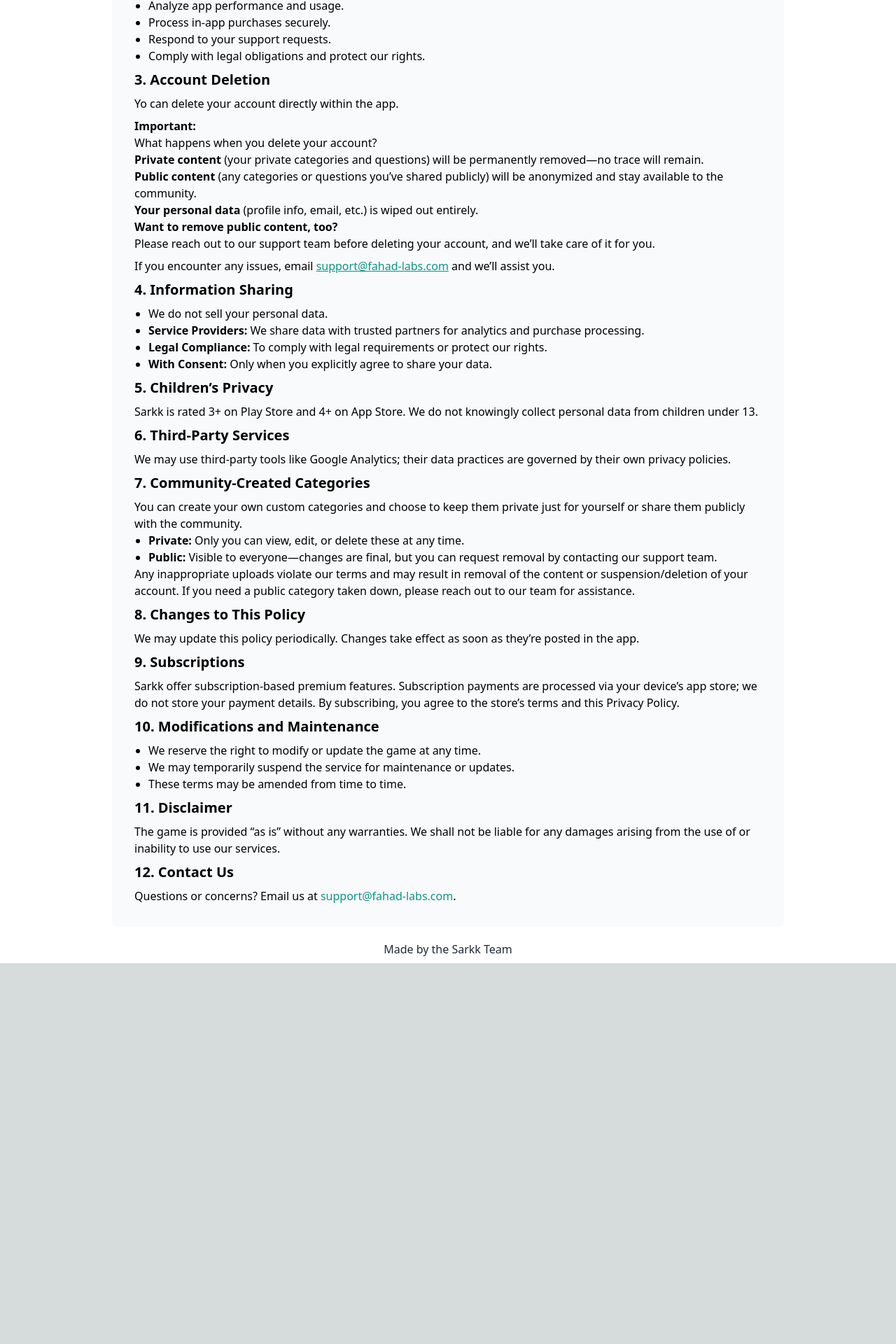
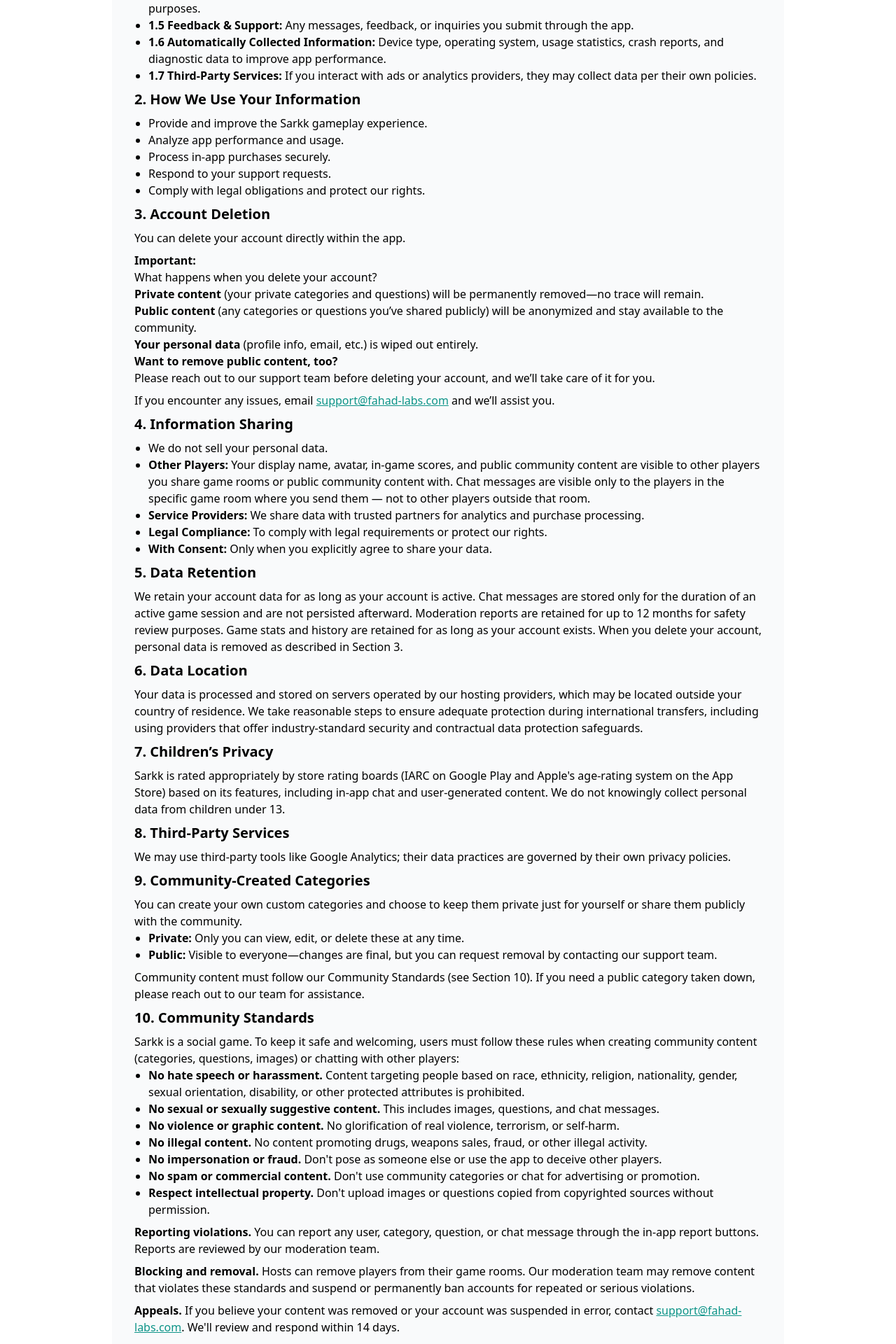
Before and after one commit to Fahad-Ha/My-Portfolio, a Next.js app: page /sarkk-privacy-policy in a window 1280 px wide. Shown: the part 792-2712 px from the top of the page at 70% size. Before the commit the page ends 2168 px from the top, so only its background shows below. Built offline with nearby package versions, Linux system fonts and the light colour scheme.

Commit message:
added community and other stuff to sarkk policy

```diff
--- a/pages/sarkk-privacy-policy.js
+++ b/pages/sarkk-privacy-policy.js
@@ -54,17 +54,36 @@
                 and profile picture.
               </li>
               <li>
-                <strong>1.2 Feedback & Support:</strong> Any messages, feedback,
+                <strong>1.2 Profile & Gameplay Data:</strong> Your display name
+                (which is visible to other players in game rooms and on
+                community content), in‑game stats, and gameplay history.
+              </li>
+              <li>
+                <strong>1.3 User‑Generated Content:</strong> Categories and
+                questions you create, and any cover images or question images
+                you upload. Content you mark as public is stored on our servers
+                and visible to other players; private content is only visible
+                to you.
+              </li>
+              <li>
+                <strong>1.4 Chat Messages:</strong> Messages you send to other
+                players in game rooms are transmitted through our servers so
+                they can be delivered to other participants. We may also
+                temporarily process chat content for safety and moderation
+                purposes.
+              </li>
+              <li>
+                <strong>1.5 Feedback & Support:</strong> Any messages, feedback,
                 or inquiries you submit through the app.
               </li>
 
               <li>
-                <strong>1.3 Automatically Collected Information:</strong> Device
+                <strong>1.6 Automatically Collected Information:</strong> Device
                 type, operating system, usage statistics, crash reports, and
                 diagnostic data to improve app performance.
               </li>
               <li>
-                <strong>1.4 Third‑Party Services:</strong> If you interact with
+                <strong>1.7 Third‑Party Services:</strong> If you interact with
                 ads or analytics providers, they may collect data per their own
                 policies.
               </li>
@@ -85,7 +104,7 @@
               3. Account Deletion
             </h4>
             <p className="dark:text-gray-200">
-              Yo can delete your account directly within the app.
+              You can delete your account directly within the app.
             </p>
             <p className="pt-2 dark:text-gray-200">
               <strong>Important:</strong>{" "}
@@ -131,6 +150,14 @@
             <ul className="list-disc pl-5 dark:text-gray-200">
               <li>We do not sell your personal data.</li>
               <li>
+                <strong>Other Players:</strong> Your display name, avatar,
+                in‑game scores, and public community content are visible to
+                other players you share game rooms or public community
+                content with. Chat messages are visible only to the players
+                in the specific game room where you send them — not to other
+                players outside that room.
+              </li>
+              <li>
                 <strong>Service Providers:</strong> We share data with trusted
                 partners for analytics and purchase processing.
               </li>
@@ -145,15 +172,43 @@
             </ul>
 
             <h4 className="text-xl font-semibold py-2 dark:text-teal-400">
-              5. Children’s Privacy
+              5. Data Retention
             </h4>
             <p className="dark:text-gray-200">
-              Sarkk is rated 3+ on Play Store and 4+ on App Store. We do not
-              knowingly collect personal data from children under 13.
+              We retain your account data for as long as your account is
+              active. Chat messages are stored only for the duration of an
+              active game session and are not persisted afterward. Moderation
+              reports are retained for up to 12 months for safety review
+              purposes. Game stats and history are retained for as long as
+              your account exists. When you delete your account, personal
+              data is removed as described in Section 3.
             </p>
 
             <h4 className="text-xl font-semibold py-2 dark:text-teal-400">
-              6. Third‑Party Services
+              6. Data Location
+            </h4>
+            <p className="dark:text-gray-200">
+              Your data is processed and stored on servers operated by our
+              hosting providers, which may be located outside your country of
+              residence. We take reasonable steps to ensure adequate
+              protection during international transfers, including using
+              providers that offer industry‑standard security and contractual
+              data protection safeguards.
+            </p>
+
+            <h4 className="text-xl font-semibold py-2 dark:text-teal-400">
+              7. Children’s Privacy
+            </h4>
+            <p className="dark:text-gray-200">
+              Sarkk is rated appropriately by store rating boards (IARC on
+              Google Play and Apple's age‑rating system on the App Store) based
+              on its features, including in‑app chat and user‑generated
+              content. We do not knowingly collect personal data from children
+              under 13.
+            </p>
+
+            <h4 className="text-xl font-semibold py-2 dark:text-teal-400">
+              8. Third‑Party Services
             </h4>
             <p className="dark:text-gray-200">
               We may use third‑party tools like Google Analytics; their data
@@ -161,12 +216,13 @@
             </p>
 
             <h4 className="text-xl font-semibold py-2 dark:text-teal-400">
-              7. Community-Created Categories
+              9. Community-Created Categories
             </h4>
             <p className="dark:text-gray-200">
               You can create your own custom categories and choose to keep them
               private just for yourself or share them publicly with the
               community.
+            </p>
             <ul className="list-disc pl-5 dark:text-gray-200">
               <li>
                 <strong>Private:</strong> Only you can view, edit, or delete
@@ -178,14 +234,78 @@
                 team.
               </li>
             </ul>
-              Any inappropriate uploads violate our terms and may result in
-              removal of the content or suspension/deletion of your account. If
-              you need a public category taken down, please reach out to our
-              team for assistance.
+            <p className="pt-2 dark:text-gray-200">
+              Community content must follow our Community Standards (see
+              Section 10). If you need a public category taken down, please
+              reach out to our team for assistance.
             </p>
 
             <h4 className="text-xl font-semibold py-2 dark:text-teal-400">
-              8. Changes to This Policy
+              10. Community Standards
+            </h4>
+            <p className="dark:text-gray-200">
+              Sarkk is a social game. To keep it safe and welcoming, users must
+              follow these rules when creating community content (categories,
+              questions, images) or chatting with other players:
+            </p>
+            <ul className="list-disc pl-5 dark:text-gray-200">
+              <li>
+                <strong>No hate speech or harassment.</strong> Content
+                targeting people based on race, ethnicity, religion,
+                nationality, gender, sexual orientation, disability, or other
+                protected attributes is prohibited.
+              </li>
+              <li>
+                <strong>No sexual or sexually suggestive content.</strong>{" "}
+                This includes images, questions, and chat messages.
+              </li>
+              <li>
+                <strong>No violence or graphic content.</strong> No
+                glorification of real violence, terrorism, or self‑harm.
+              </li>
+              <li>
+                <strong>No illegal content.</strong> No content promoting
+                drugs, weapons sales, fraud, or other illegal activity.
+              </li>
+              <li>
+                <strong>No impersonation or fraud.</strong> Don't pose as
+                someone else or use the app to deceive other players.
+              </li>
+              <li>
+                <strong>No spam or commercial content.</strong> Don't use
+                community categories or chat for advertising or promotion.
+              </li>
+              <li>
+                <strong>Respect intellectual property.</strong> Don't upload
+                images or questions copied from copyrighted sources without
+                permission.
+              </li>
+            </ul>
+            <p className="pt-2 dark:text-gray-200">
+              <strong>Reporting violations.</strong> You can report any user,
+              category, question, or chat message through the in‑app report
+              buttons. Reports are reviewed by our moderation team.
+            </p>
+            <p className="pt-2 dark:text-gray-200">
+              <strong>Blocking and removal.</strong> Hosts can remove players
+              from their game rooms. Our moderation team may remove content
+              that violates these standards and suspend or permanently ban
+              accounts for repeated or serious violations.
+            </p>
+            <p className="pt-2 dark:text-gray-200">
+              <strong>Appeals.</strong> If you believe your content was
+              removed or your account was suspended in error, contact{" "}
+              <a
+                className="dark:text-teal-400 text-teal-600 underline"
+                href="mailto:support@fahad-labs.com"
+              >
+                support@fahad-labs.com
+              </a>
+              . We'll review and respond within 14 days.
+            </p>
+
+            <h4 className="text-xl font-semibold py-2 dark:text-teal-400">
+              11. Changes to This Policy
             </h4>
             <p className="dark:text-gray-200">
               We may update this policy periodically. Changes take effect as
@@ -193,18 +313,17 @@
             </p>
 
             <h4 className="text-xl font-semibold py-2 dark:text-teal-400">
-              9. Subscriptions
+              12. Subscriptions
             </h4>
             <p className="dark:text-gray-200">
-              Sarkk offer subscription-based premium features. Subscription
+              Sarkk offers subscription-based premium features. Subscription
               payments are processed via your device’s app store; we do not
               store your payment details. By subscribing, you agree to the
               store’s terms and this Privacy Policy.
             </p>
 
-            {/* 6. Modifications and Maintenance */}
             <h4 className="text-xl font-semibold py-2 dark:text-teal-400">
-              10. Modifications and Maintenance
+              13. Modifications and Maintenance
             </h4>
             <ul className="list-disc pl-5 dark:text-gray-200">
               <li>
@@ -217,9 +336,8 @@
               <li>These terms may be amended from time to time.</li>
             </ul>
 
-            {/* 7. Disclaimer */}
             <h4 className="text-xl font-semibold py-2 dark:text-teal-400">
-              11. Disclaimer
+              14. Disclaimer
             </h4>
             <p className="dark:text-gray-200">
               The game is provided “as is” without any warranties. We shall not
@@ -228,13 +346,13 @@
             </p>
 
             <h4 className="text-xl font-semibold py-2 dark:text-teal-400">
-              12. Contact Us
+              15. Contact Us
             </h4>
             <p className="dark:text-gray-200">
               Questions or concerns? Email us at{" "}
               <a
                 className="dark:text-teal-400 text-teal-600"
-                href="mailto:fahad.devx@gmail.com"
+                href="mailto:support@fahad-labs.com"
               >
                 support@fahad-labs.com
               </a>
```
Lines whose indentation alone changed are shown as unchanged.
